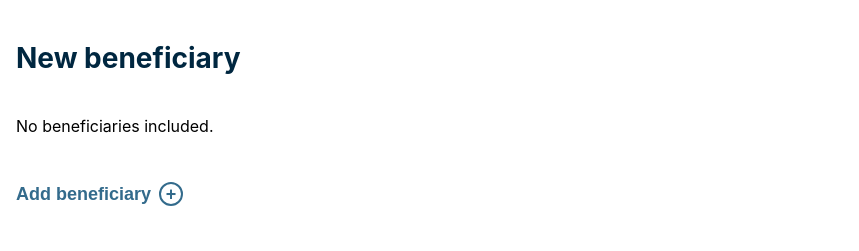
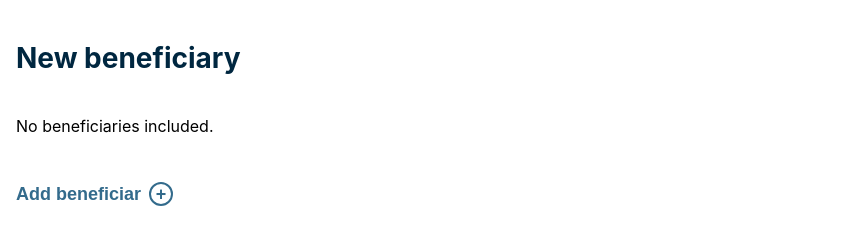
Before and after one commit to gabrielEscame/cypoc, a React (Create React App) app: page / in a window 1280 px wide. Shown: the top 251 px of the page, without its empty margins (0-859 px from the left). Built offline with nearby package versions, Linux system fonts and the light colour scheme.

Commit message:
wrong: simple change for github action test

```diff
--- a/src/components/Beneficiary/index.js
+++ b/src/components/Beneficiary/index.js
@@ -77,7 +77,7 @@
 
       <Condition condition={!isValidStep}>
         <button className="cypoc__add" onClick={handleToggleModal}>
-          Add beneficiary
+          Add beneficiar
         </button>
 
         <AlertCard />
```
